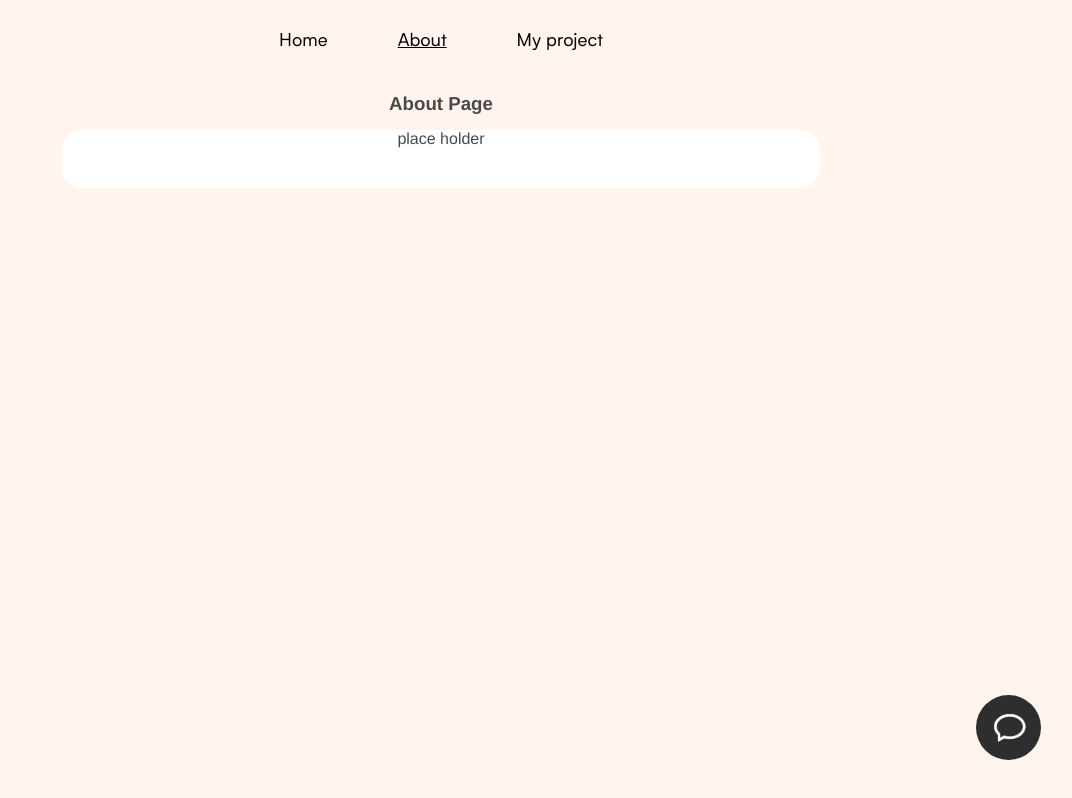
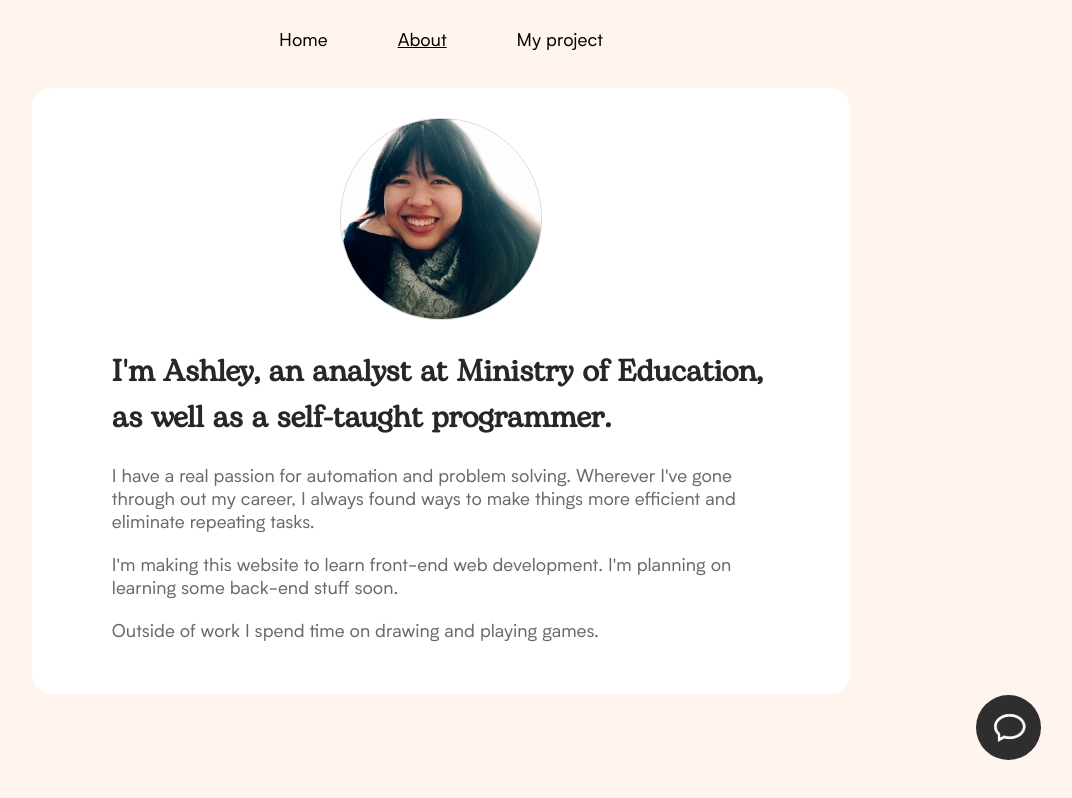
Before and after one commit to ashleycao12/my-website, a Vue app: page /about in a window 1280 px wide. Shown: the whole page, without its empty margins (199-1271 px from the left). Built offline with nearby package versions, Linux system fonts and the light colour scheme.

Commit message:
write the about page

```diff
--- a/src/views/About.vue
+++ b/src/views/About.vue
@@ -1,7 +1,10 @@
 <template>
-  <h3>About Page</h3>
   <div class="content">
-    place holder
+    <img src="@/assets/profile-pic.jpg" alt="">
+    <h2>I'm Ashley, an analyst at Ministry of Education, as well as a self-taught programmer.</h2>
+    <p>I have a real passion for automation and problem solving. Wherever I've gone through out my career, I always found ways to make things more efficient and eliminate repeating tasks.</p>
+    <p>I'm making this website to learn front-end web development. I'm planning on learning some back-end stuff soon.</p>
+    <p>Outside of work I spend time on drawing and playing games. </p>
   </div>
 </template>
 
@@ -11,6 +14,22 @@ export default {
 }
 </script>
 
-<style>
-
+<style scoped>
+.content {
+  padding: 30px;
+}
+img {
+  width: 200px;
+  border-radius: 100px;
+  border-style: solid;
+  border-color: rgb(215, 215, 215);
+  border-width: 1px;
+}
+h2 {
+  font-family: "Bogart",'Segoe UI', Tahoma, Geneva, Verdana, sans-serif;
+  font-size: 30px;
+  color: rgb(39, 39, 39);
+  text-align: left;
+  padding: 0 50px;
+}
 </style>
```
Also changed, not shown: src/assets/profile-pic.jpg (added).
